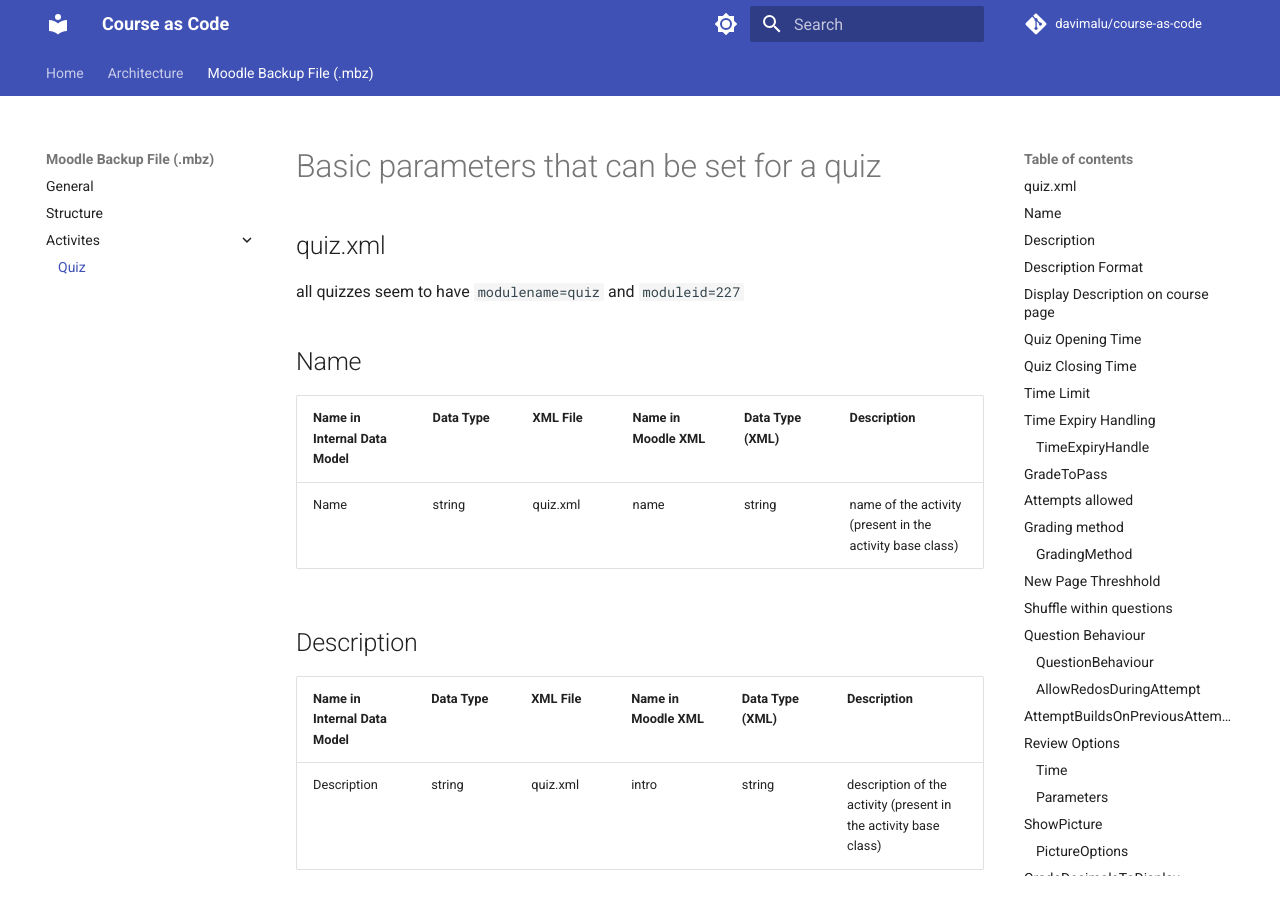
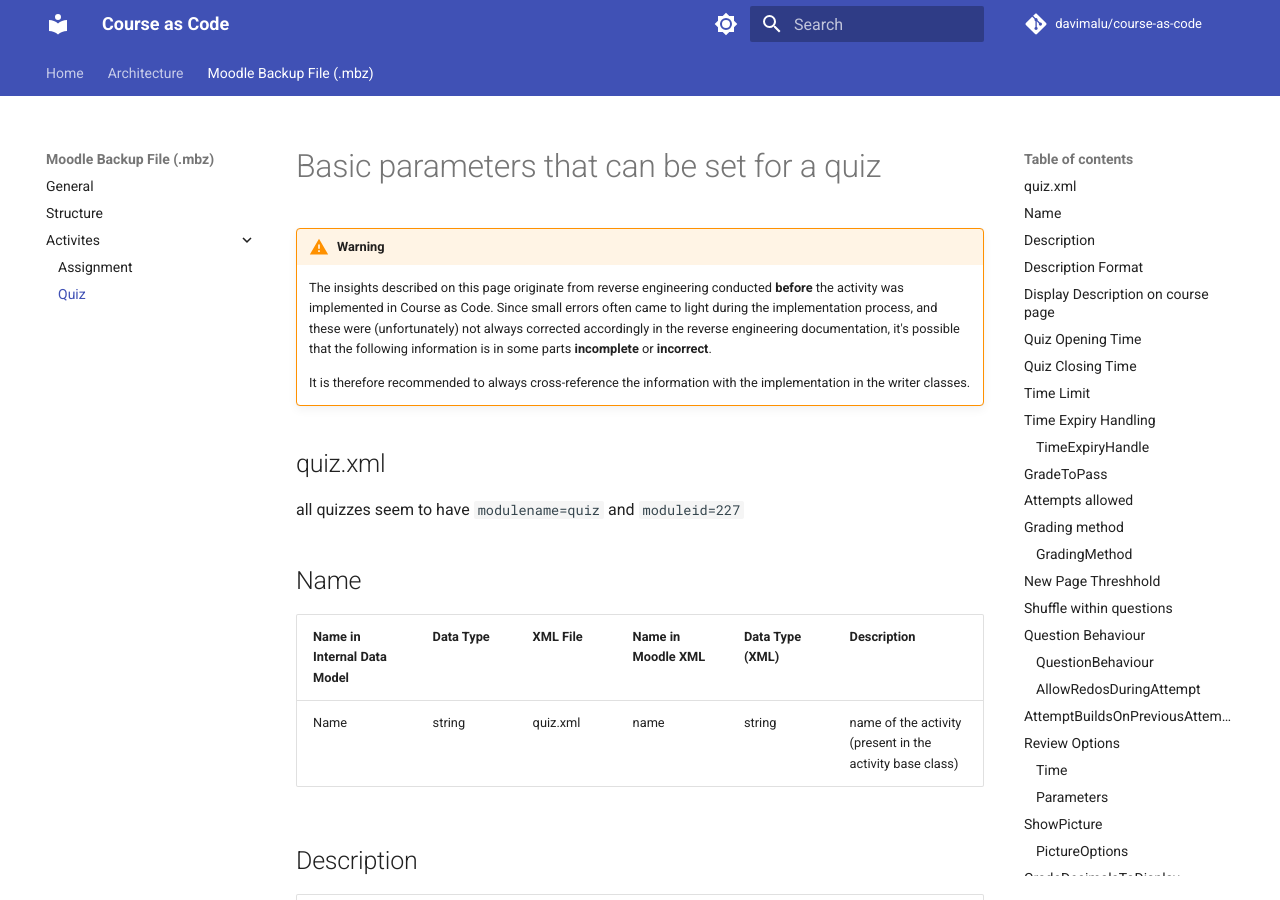
Before and after one commit to if24b267/course-as-code, an MkDocs documentation site: the page built from Documentation/MkDocs/docs/MoodleBackupFile/Activities/Quiz.md, in a window 1280 px wide and 900 px high. Built offline with MkDocs 1.6.1 and Material for MkDocs 9.7.7, drawn with Linux system fonts in a browser that asks for light colours; comment, search, counter and statistics services are not loaded.

Commit message:
Add missing image; add reverse engineering documentation to mkdocs

```diff
--- a/Documentation/MkDocs/docs/MoodleBackupFile/Activities/Quiz.md
+++ b/Documentation/MkDocs/docs/MoodleBackupFile/Activities/Quiz.md
@@ -1,4 +1,9 @@
 # Basic parameters that can be set for a quiz
+
+!!! warning
+    The insights described on this page originate from reverse engineering conducted **before** the activity was implemented in Course as Code. Since small errors often came to light during the implementation process, and these were (unfortunately) not always corrected accordingly in the reverse engineering documentation, it's possible that the following information is in some parts **incomplete** or **incorrect**.
+
+    It is therefore recommended to always cross-reference the information with the implementation in the writer classes.
 
 ## quiz.xml
 all quizzes seem to have `modulename=quiz` and `moduleid=227`
--- a/Documentation/MkDocs/mkdocs.yml
+++ b/Documentation/MkDocs/mkdocs.yml
@@ -61,4 +61,5 @@
       - General: MoodleBackupFile/General.md
       - Structure: MoodleBackupFile/Structure.md
       - Activites:
+        - Assignment: MoodleBackupFile/Activities/Assignment.md
         - Quiz: MoodleBackupFile/Activities/Quiz.md
```
Also changed, not shown: Documentation/MkDocs/docs/MoodleBackupFile/Activities/Assignment.md (renamed from Documentation/ReverseEngineering/Assignment.md, +5 -1 lines), Documentation/MkDocs/docs/assets/image.png (renamed from Documentation/MkDocs/docs/assets/DragAndDropTextQuestionWithCategory.png).
